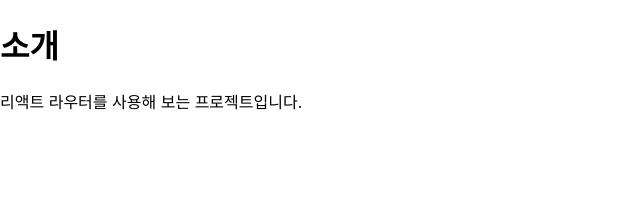
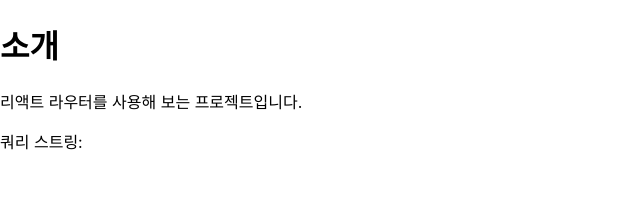
Before and after one commit to heyimcsy/immer, a React (Create React App) app: page /about in a window 1280 px wide. Shown: the top 219 px of the page, without its empty margins (0-640 px from the left). Built offline with nearby package versions, Linux system fonts and the light colour scheme.

Commit message:
make locaiont

```diff
--- a/src/pages/About.js
+++ b/src/pages/About.js
@@ -1,9 +1,14 @@
+import { useLocation } from 'react-router-dom';
+
 const About = () => {
+  const location = useLocation();
+
   return (
     <div>
       <h1>소개</h1>
       <p>리액트 라우터를 사용해 보는 프로젝트입니다.</p>
+      <p>쿼리 스트링: {location.search}</p>
     </div>
-  )
-}
+  );
+};
 export default About
```
